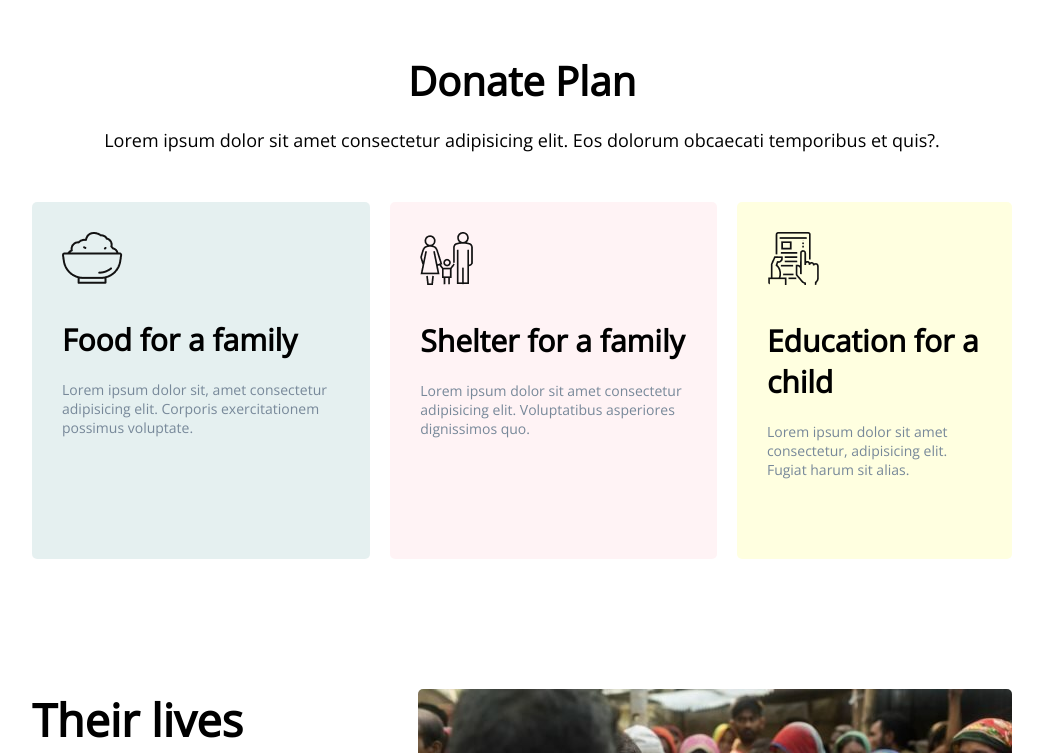
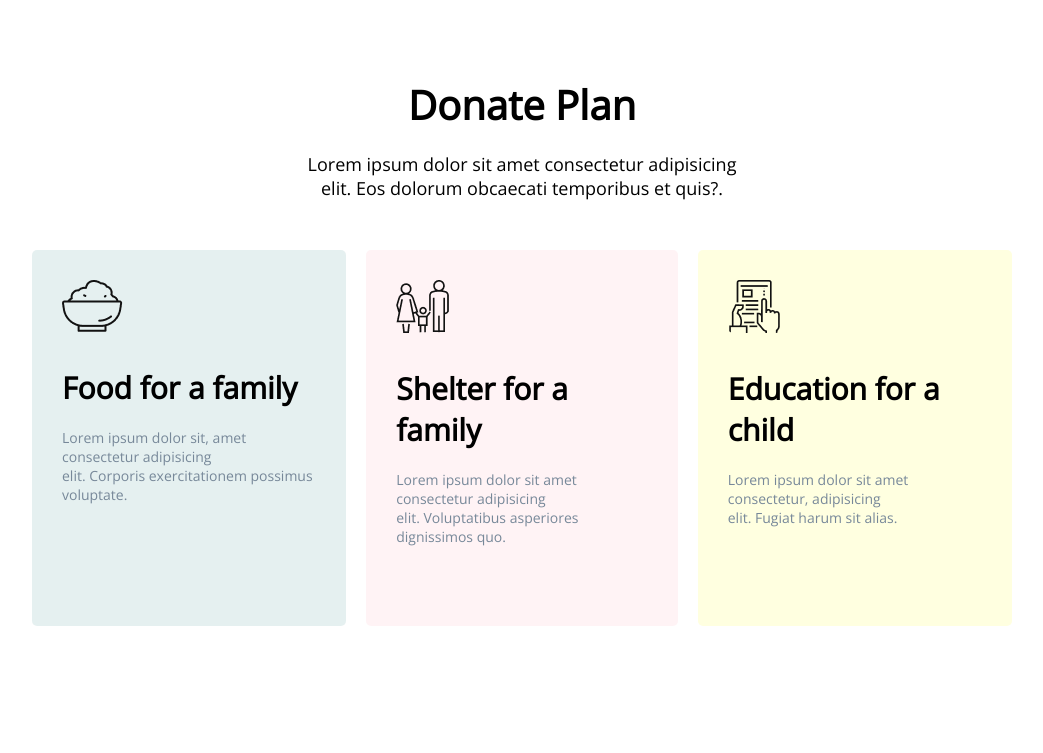
Before and after one commit to shamim26/donate-website, a plain HTML site: page index.html in a window 1280 px wide. Shown: the part 1600-2353 px from the top of the page, without its empty margins (118-1161 px from the left). Drawn offline with nearby package versions, Linux system fonts and the light colour scheme.

Commit message:
litte changes to be perfect

```diff
--- a/index.html
+++ b/index.html
@@ -23,7 +23,7 @@
                 <h2 class="donation-title">Donate Today
                 </h2>
                 <p class="donation-description">
-                    Lorem ipsum dolor sit amet consectetur, adipisicing elit. Nisi minus ab nihil illo veniam magni quidem, nostrum repellat ullam fugit!
+                    Lorem ipsum dolor sit amet consectetur, adipisicing elit. Nisi minus ab <br> nihil illo veniam magni quidem, nostrum repellat ullam fugit!
                 </p>
             </div>
             <div class="donation-amount">
@@ -54,24 +54,24 @@
         </section>
         <section>
             <h2 class="donate-title">Donate Plan</h2>
-            <p class="donate-description">Lorem ipsum dolor sit amet consectetur adipisicing elit. Eos dolorum obcaecati temporibus et quis?.</p>
+            <p class="donate-description">Lorem ipsum dolor sit amet consectetur adipisicing <br> elit. Eos dolorum obcaecati temporibus et quis?.</p>
 
             <div class="donate-containers">
                 <div class="d-containers1">
                     <img src="./icons/food.png" alt="">
                     <h3 class="title3">Food for a family
                     </h3>
-                    <p class="description">Lorem ipsum dolor sit, amet consectetur adipisicing elit. Corporis exercitationem possimus voluptate.</p>
+                    <p class="description">Lorem ipsum dolor sit, amet consectetur adipisicing <br> elit. Corporis exercitationem possimus voluptate.</p>
                 </div>
                 <div class="d-containers2">
                     <img src="./icons/shelter.png" alt="">
                     <h3 class="title3">Shelter for a family</h3>
-                    <p class="description">Lorem ipsum dolor sit amet consectetur adipisicing elit. Voluptatibus asperiores dignissimos quo.</p>
+                    <p class="description">Lorem ipsum dolor sit amet consectetur adipisicing <br> elit. Voluptatibus asperiores dignissimos quo.</p>
                 </div>
                 <div class="d-containers3">
                     <img src="./icons/Frame-1.png" alt="">
                     <h3 class="title3">Education for a child</h3>
-                    <p class="description">Lorem ipsum dolor sit amet consectetur, adipisicing elit. Fugiat harum sit alias.</p>
+                    <p class="description">Lorem ipsum dolor sit amet consectetur, adipisicing <br> elit. Fugiat harum sit alias.</p>
                 </div>
             </div>
         </section>
@@ -104,7 +104,7 @@
         <section class="subscribe">
             <div class="sub">
                 <h2>Get My Updates</h2>
-                <p>Lorem ipsum dolor sit amet consectetur adipisicing elit. Ullam exercitationem quisquam eaque eos illum, impedit voluptatum, magni possimus dolorum nam hic facere!</p>
+                <p>Lorem ipsum dolor sit amet consectetur adipisicing elit. <br> Ullam exercitationem quisquam eaque eos illum, impedit voluptatum, <br> magni possimus dolorum nam hic facere!</p>
             </div>
             <div class="sub-in">
                 <input class="email" type="email" placeholder="Email">
```
